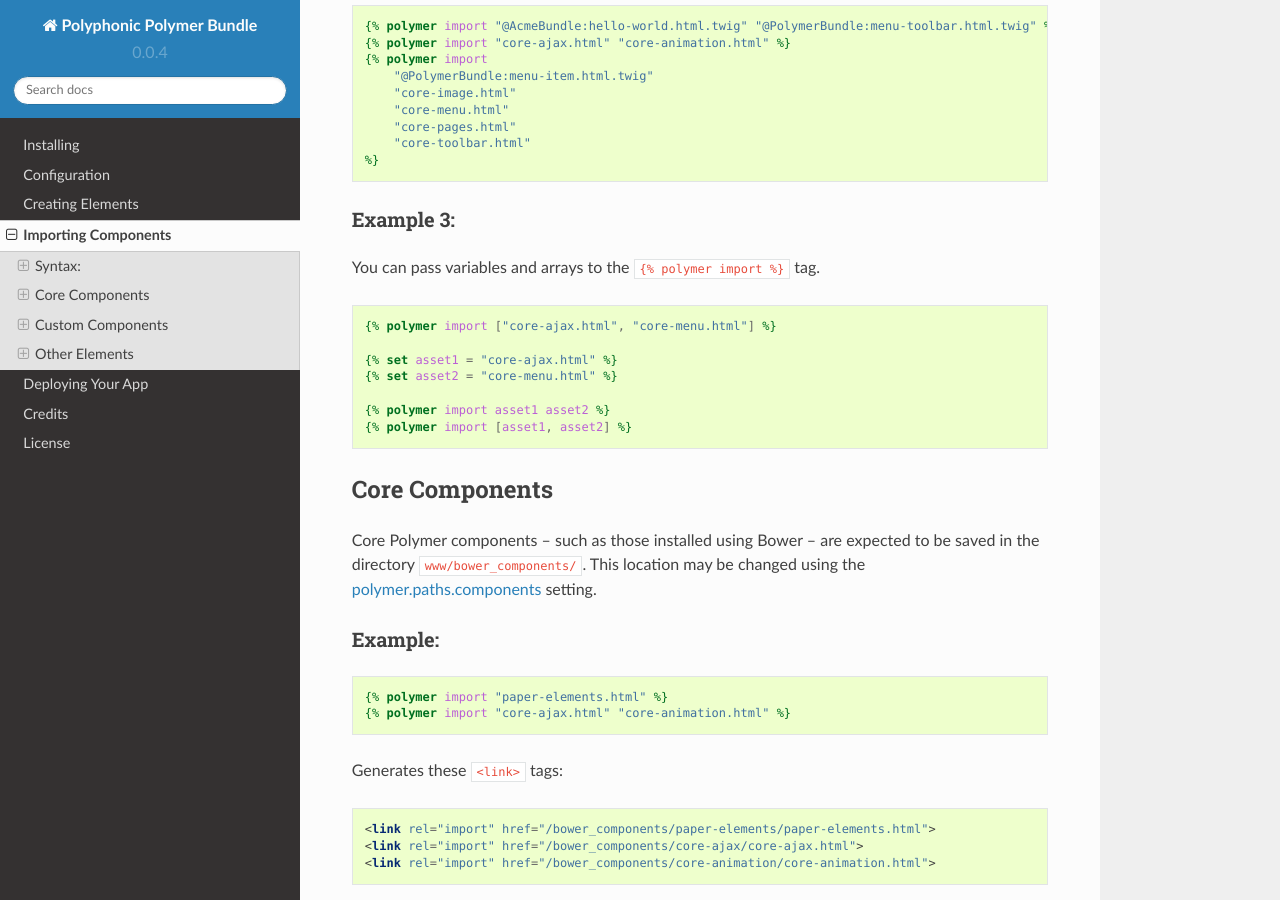
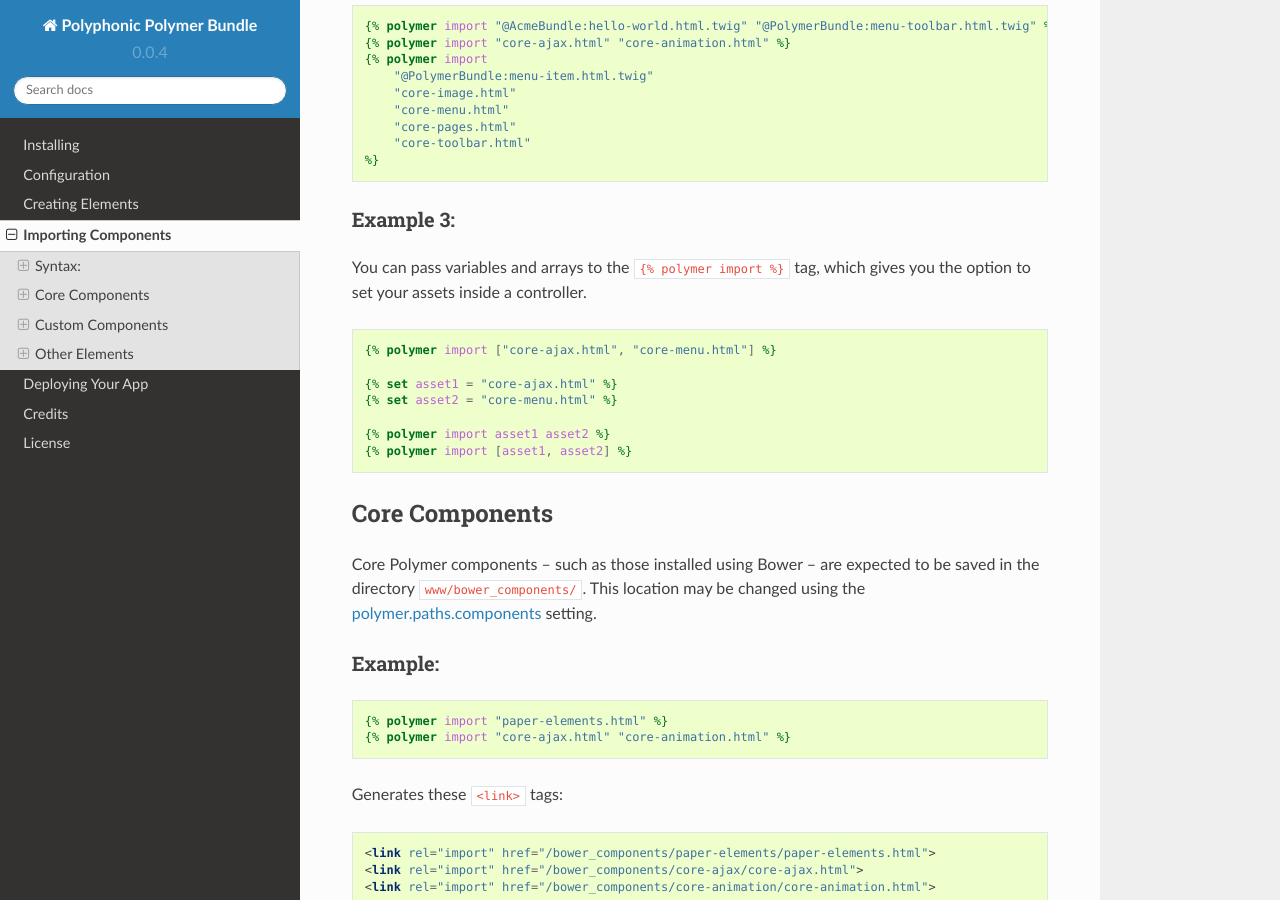
Before and after one commit to headzoo/polymer-bundle, a Sphinx documentation site: the page built from Resources/doc/importing.rst, in a window 1280 px wide and 900 px high, scrolled down 790 px. Built offline with Sphinx 7.4.7 and the Read the Docs theme 2.0.0, drawn with Linux system fonts in a browser that asks for light colours.

Commit message:
Updated docs
[ci skip]

```diff
--- a/Resources/doc/importing.rst
+++ b/Resources/doc/importing.rst
@@ -53,7 +53,8 @@
 Example 3:
 ^^^^^^^^^^
 
-You can pass variables and arrays to the ``{% polymer import %}`` tag.
+You can pass variables and arrays to the ``{% polymer import %}`` tag, which gives
+you the option to set your assets inside a controller.
 
 .. sourcecode:: twig
 
```
